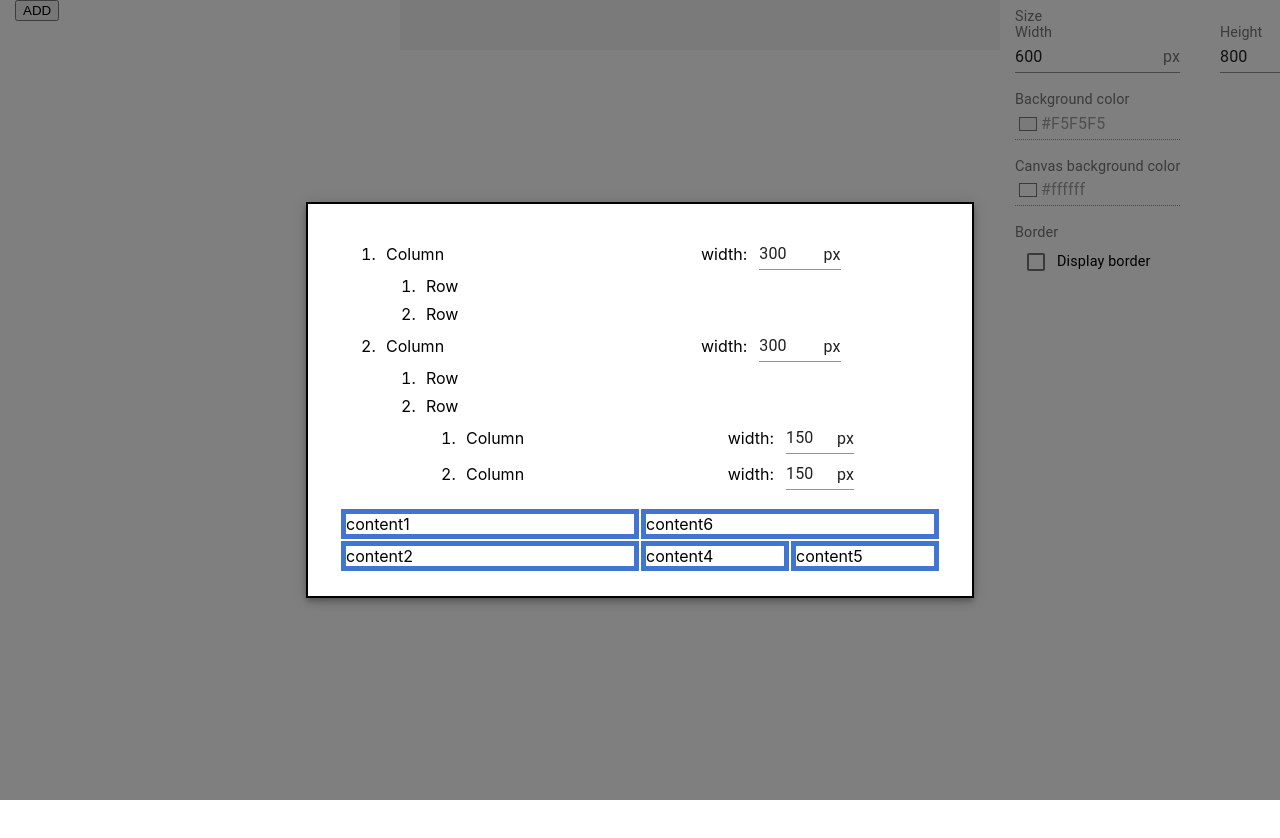
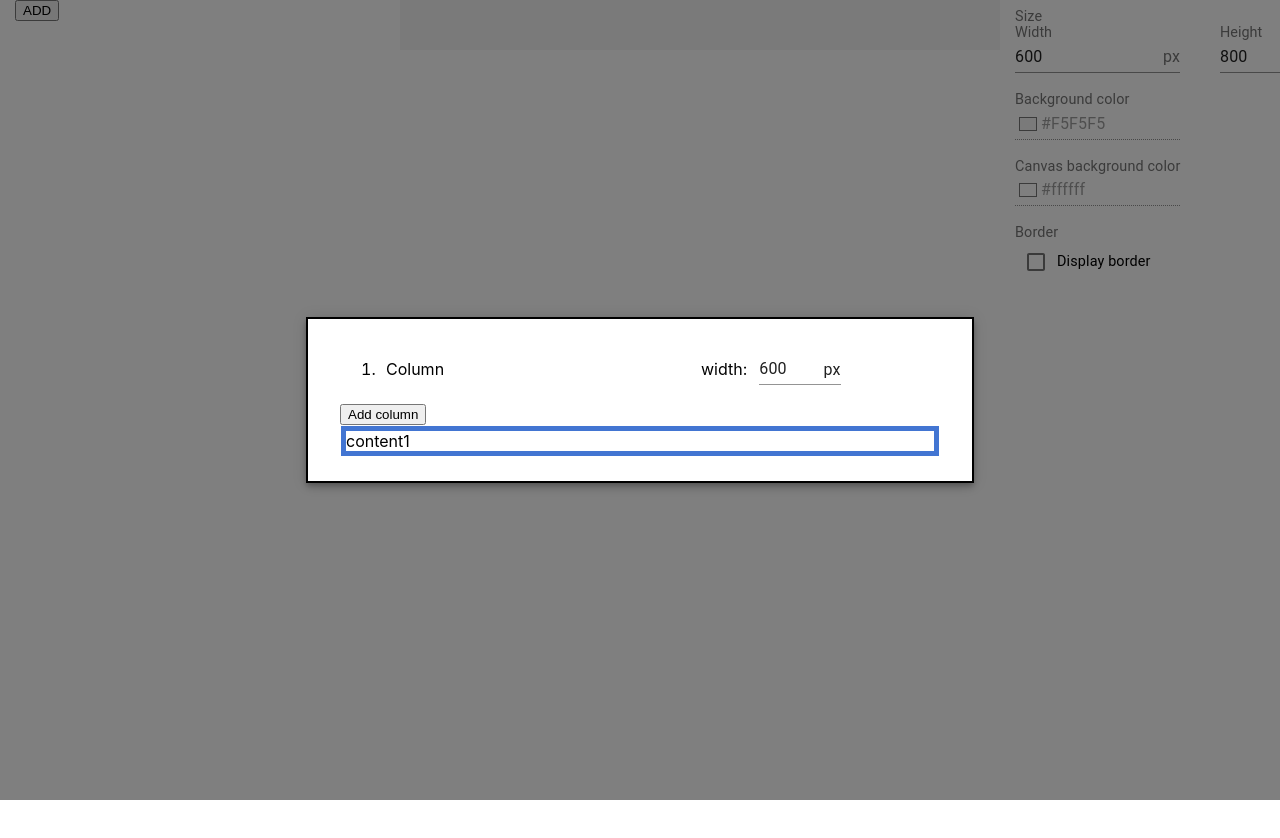
Before and after one commit to sdavid98/thesis-work, a React (Create React App) app: page / in a window 1280 px wide. Both pictures are taken after a click on the button "ADD". Shown: the top 838 px of the page. Built offline with nearby package versions, Linux system fonts and the light colour scheme.

Commit message:
row, column adding to structure

```diff
--- a/src/components/StructureEditor.js
+++ b/src/components/StructureEditor.js
@@ -23,21 +23,33 @@ const useStyles = makeStyles((theme) => ({
 const StructureEditor = () => {
     const classes = useStyles();
     const dispatch = useDispatch();
-    const [data, setData] = useState([
+    /*const [data, setData] = useState([
         {
             id: 'id1',
             columns: [
                 {
+                    id: 'col0',
+                    level: 0,
+                    width: '300',
+                    rows: ['row0', 'row1']
+                },
+                {
                     id: 'col1',
                     level: 0,
                     width: '300',
-                    rows: ['row1', 'row2']
+                    rows: ['row5', 'row2']
                 },
                 {
                     id: 'col2',
-                    level: 0,
-                    width: '300',
-                    rows: ['row6', 'row3']
+                    level: 1,
+                    width: '150',
+                    rows: ['row3']
+                },
+                {
+                    id: 'col3',
+                    level: 1,
+                    width: '150',
+                    rows: ['row4']
                 },
                 {
                     id: 'col4',
@@ -45,43 +57,58 @@ const StructureEditor = () => {
                     width: '150',
                     rows: ['row4']
                 },
+            ],
+            rows: [
                 {
-                    id: 'col5',
-                    level: 1,
-                    width: '150',
-                    rows: ['row5']
+                    id: 'row0',
+                    columns: false,
+                    content: 'content1'
+                },
+                {
+                    id: 'row1',
+                    columns: false,
+                    content: 'content2'
+                },
+                {
+                    id: 'row2',
+                    columns: ['col3', 'col4'],
+                    content: false
+                },
+                {
+                    id: 'row3',
+                    columns: false,
+                    content: 'content4'
+                },
+                {
+                    id: 'row4',
+                    columns: false,
+                    content: 'content5'
+                },
+                {
+                    id: 'row5',
+                    columns: false,
+                    content: 'content6'
+                },
+            ]
+        }
+    ]);*/
+
+    const [data, setData] = useState([
+        {
+            id: 'id1',
+            columns: [
+                {
+                    id: 'col0',
+                    level: 0,
+                    width: '600',
+                    rows: ['row0']
                 },
             ],
             rows: [
                 {
-                    id: 'row1',
+                    id: 'row0',
                     columns: false,
                     content: 'content1'
-                },
-                {
-                    id: 'row2',
-                    columns: false,
-                    content: 'content2'
-                },
-                {
-                    id: 'row3',
-                    columns: ['col4', 'col5'],
-                    content: false
-                },
-                {
-                    id: 'row4',
-                    columns: false,
-                    content: 'content4'
-                },
-                {
-                    id: 'row5',
-                    columns: false,
-                    content: 'content5'
-                },
-                {
-                    id: 'row6',
-                    columns: false,
-                    content: 'content6'
                 },
             ]
         }
@@ -121,13 +148,81 @@ const StructureEditor = () => {
         setActiveDataRow(false);
     };
 
-    const renderRowListItm = (row) => (
+    const addRow = (dataId, colId) => {
+        setData(data.map(item => item.id === dataId ?
+            {
+                ...item,
+                columns: item.columns.map(col => col.id === colId ?
+                    {...col, rows: [...col.rows, 'row'+item.rows.length]}
+                    : {...col}),
+                rows: [...item.rows, {id: 'row'+item.rows.length, columns: false, content: 'content'+item.rows.length}]
+            }
+            : {...item}
+        ));
+    };
+
+    const generateColumn = (intColId, intRowId, width, level) => (
+        {
+            id: 'col'+intColId,
+            level: level,
+            width: width,
+            rows: ['row'+intRowId]
+        }
+    );
+
+    const generateRow = (intId) => (
+        {
+            id: 'row'+intId,
+            columns: false,
+            content: 'content'+intId
+        }
+    );
+
+    const addColumn = (dataId, rowId = null, colId = null) => {
+        data.map(item => item.id === dataId && console.log(item.columns));
+
+        const getColumns = (item, newColId) => {
+            if (!rowId) {
+                return generateColumn(newColId, item.rows.length, `0`, 0);
+            }
+            if (item.rows.find(row => row.id === rowId).columns) {
+                return generateColumn(newColId, item.rows.length, `0`, 1);
+            }
+            return generateColumn(newColId, item.rows.length, `${parseInt(item.columns.find(col => col.id === colId).width) / 2}`, 1);
+        };
+        setData(data.map(item => item.id === dataId ?
+            {
+                ...item,
+                columns: [...item.columns,
+                    getColumns(item, item.columns.length),
+                    rowId && !item.rows.find(row => row.id === rowId).columns ?
+                    getColumns(item, item.columns.length+1) : {}
+
+                ],
+                rows: [
+                    ...item.rows.map(row => row.id === rowId ?
+                        {
+                            ...row,
+                            columns: row.columns ? [...row.columns, 'col'+item.columns.length] : ['col'+item.columns.length, 'col'+(item.columns.length+1)]
+                        }
+                        : {...row}
+                    ),
+                    generateRow(item.rows.length),
+                    rowId && !item.rows.find(row => row.id === rowId).columns ?
+                        generateRow(item.rows.length+1) : {}
+                ]
+            }
+            : {...item}
+        ));
+    };
+
+    const renderRowListItm = (row, colId) => (
         <Grid container className={classes.grid} onMouseEnter={() => handleMouseEnter(row.id)} onMouseLeave={handleMouseLeave}>
             <Grid item xs={9}>
                 Row
             </Grid>
             <Grid item xs={3}>
-                <Chip style={activeDataRow === row.id ? {visibility: 'visible'} : {visibility: 'hidden'}} size="small" label="Column" variant="outlined" onClick={console.log} icon={<AddCircleOutlineOutlinedIcon />} />
+                <Chip style={activeDataRow === row.id ? {visibility: 'visible'} : {visibility: 'hidden'}} size="small" label="Column" variant="outlined" onClick={e => addColumn('id1', row.id, colId)} icon={<AddCircleOutlineOutlinedIcon />} />
             </Grid>
         </Grid>
     );
@@ -147,7 +242,7 @@ const StructureEditor = () => {
                             <TextField id={col.id} value={col.width} onChange={(e) => console.log(e)} InputProps={{endAdornment: 'px'}}/>
                         </Grid>
                         <Grid item xs={2}>
-                            <Chip style={activeDataRow === col.id ? {visibility: 'visible'} : {visibility: 'hidden'}} size="small" label="Row" variant="outlined" onClick={console.log} icon={<AddCircleOutlineOutlinedIcon />} />
+                            <Chip style={activeDataRow === col.id ? {visibility: 'visible'} : {visibility: 'hidden'}} size="small" label="Row" variant="outlined" onClick={e => addRow('id1', col.id)} icon={<AddCircleOutlineOutlinedIcon />} />
                         </Grid>
                     </Grid>
                     {col.rows.map((colRow, ind) => (
@@ -157,7 +252,7 @@ const StructureEditor = () => {
                                     <div key={index} onMouseEnter={() => handleMouseEnter(row.id)} onMouseLeave={handleMouseLeave}>
                                         <ol key={index}>
                                             <li value={ind+1}>
-                                                {renderRowListItm(row, index, ind)}
+                                                {renderRowListItm(row, col.id)}
                                             </li>
                                             <ol>
                                                 {self(data.find(data => data.id === 'id1').columns.filter(col => row.columns.indexOf(col.id) >= 0), allRows, self)}
@@ -170,7 +265,7 @@ const StructureEditor = () => {
                                 return (
                                     <ol key={index}>
                                         <li value={ind+1}>
-                                            {renderRowListItm(row, index, ind)}
+                                            {renderRowListItm(row, col.id)}
                                         </li>
                                     </ol>
                                 )
@@ -181,13 +276,15 @@ const StructureEditor = () => {
             ))
         }
     };
+    console.log(data);
+    const columns = data.find(data => data.id === 'id1').columns.filter(col => col.level === 0);
 
-    const columns = data.find(data => data.id === 'id1').columns.filter(col => col.level === 0);
     return (
         <>
             <ol>
                 {renderStructureList(columns, data.find(data => data.id === 'id1').rows, renderStructureList)}
             </ol>
+            <button onClick={() => addColumn('id1')}>Add column</button>
             {renderColumns(columns, data.find(data => data.id === 'id1').rows, renderColumns)}
         </>
     );
```
